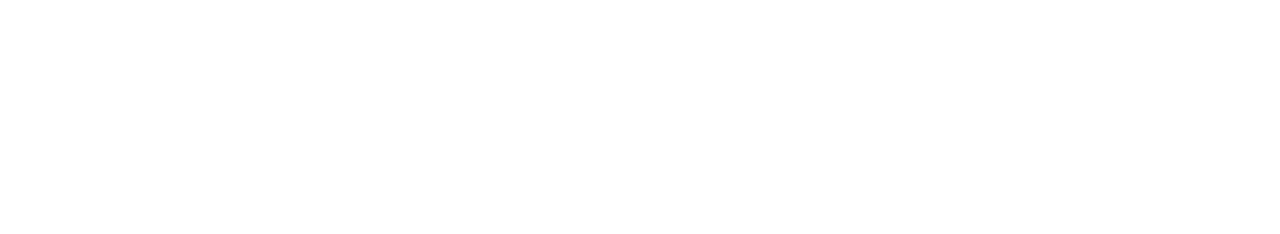
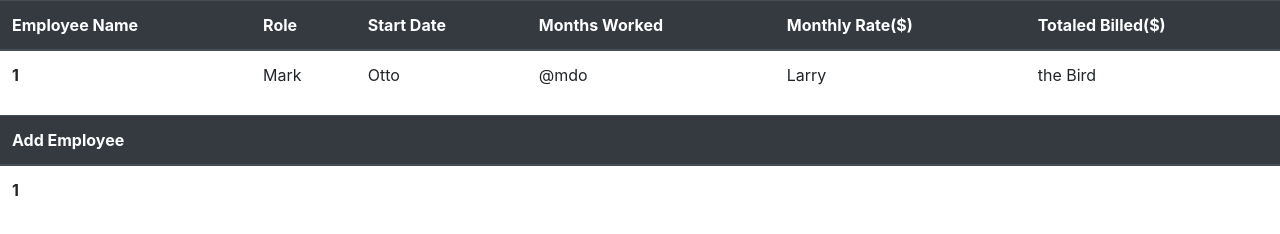
Before and after one commit to bcandyman/Employee-Data-Management, a plain HTML site: page index.html in a window 1280 px wide. Drawn offline with nearby package versions, Linux system fonts and the light colour scheme.

Commit message:
created table

```diff
--- a/index.html
+++ b/index.html
@@ -1,12 +1,53 @@
 <!DOCTYPE html>
 <html lang="en">
+
 <head>
     <meta charset="UTF-8">
     <meta name="viewport" content="width=device-width, initial-scale=1.0">
     <meta http-equiv="X-UA-Compatible" content="ie=edge">
     <title>Document</title>
+    <link rel="stylesheet" href="https://stackpath.bootstrapcdn.com/bootstrap/4.3.1/css/bootstrap.min.css"
+        integrity="sha384-ggOyR0iXCbMQv3Xipma34MD+dH/1fQ784/j6cY/iJTQUOhcWr7x9JvoRxT2MZw1T" crossorigin="anonymous">
 </head>
+
 <body>
+    <div class="flex-container">
+        <table class="table">
+            <thead class="thead-dark">
+                <tr>
+                    <th scope="col">Employee Name</th>
+                    <th scope="col">Role</th>
+                    <th scope="col">Start Date</th>
+                    <th scope="col">Months Worked</th>
+                    <th scope="col">Monthly Rate($)</th>
+                    <th scope="col">Totaled Billed($)</th>
+                </tr>
+            </thead>
+            <tbody>
+                <tr>
+                    <th scope="row">1</th>
+                    <td>Mark</td>
+                    <td>Otto</td>
+                    <td>@mdo</td>
+                    <td>Larry</td>
+                    <td>the Bird</td>
+                </tr>
+            </tbody>
+        </table>
+    </div>
+    <table class="table">
+        <thead class="thead-dark">
+            <tr>
+                <th scope="col">Add Employee</th>
+            </tr>
+        </thead>
+        <tbody>
+            <tr>
+                <th scope="row">1</th>
+            </tr>
+        </tbody>
+    </table>
 
 </body>
+
 </html>
```
